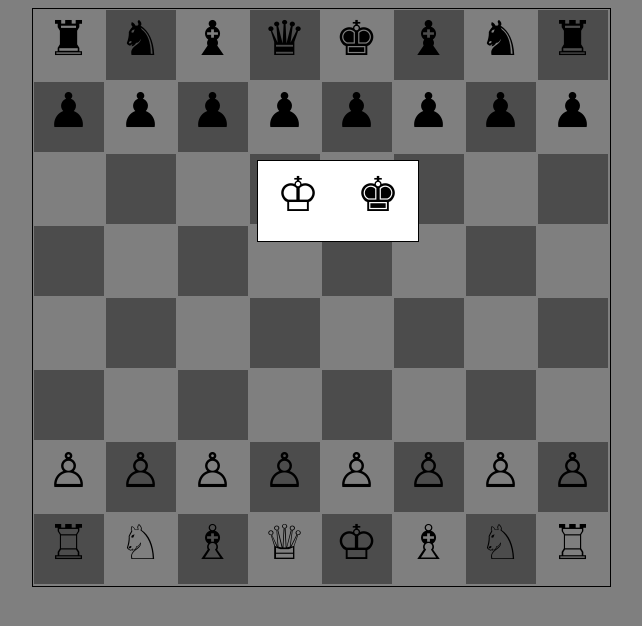
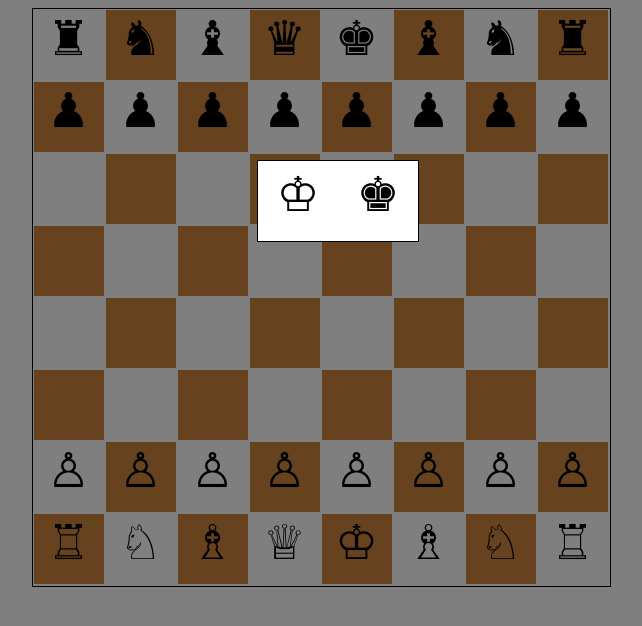
Before and after one commit to Esdrash123/XadrezLpw, a plain HTML site: page public_html/index.html in a window 1280 px wide. Shown: the whole page, without its empty margins (319-961 px from the left). Drawn offline with Linux system fonts and the light colour scheme.

Commit message:
mudancas

```diff
--- a/public_html/style.css
+++ b/public_html/style.css
@@ -9,15 +9,24 @@
 
 #tabuleiro div{width:70px; height:70px; float:left; margin:1px; font-size: 48px; text-align:center;}
 
-#t11, #t13, #t15, #t17, #t22, #t24, #t26, #t28, #t31, #t33, #t35, #t37, #t42, #t44, #t46, #t48, #t51, #t53, #t55, #t57, #t62, #t64, #t66, #t68, #t71, #t73, #t75, #t77, #t82, #t84, #t86, #t88{background-color:#FFF;}
+#t11, #t13, #t15, #t17, #t22, #t24, #t26, #t28, #t31, #t33, #t35, #t37, #t42, #t44, #t46, #t48, #t51, #t53, #t55, #t57, #t62, #t64, #t66, #t68, #t71, #t73, #t75, #t77, #t82, #t84, #t86, #t88
+{background-color:#FFF;}
 
-#t12, #t14, #t16, #t18, #t21, #t23, #t25, #t27, #t32, #t34, #t36, #t38, #t41, #t43, #t45, #t47, #t52, #t54, #t56, #t58, #t61, #t63, #t65, #t67, #t72, #t74, #t76, #t78, #t81, #t83, #t85, #t87{background-color:#999;}
+#t12, #t14, #t16, #t18, #t21, #t23, #t25, #t27, #t32, #t34, #t36, #t38, #t41, #t43, #t45, #t47, #t52, #t54, #t56, #t58, #t61, #t63, #t65, #t67, #t72, #t74, #t76, #t78, #t81, #t83, #t85, #t87
+{background-color:#CD853F;}
 
 
 div{ cursor:pointer;}
 
 
-#fundo{background:#000; position:fixed; width:100%; height:100%; z-index:999; top:0; left:0; opacity:0.50;-moz-opacity: 0.50;filter: alpha(opacity=50);}
-.escolhe{position:fixed;top:20%;left:40%;display:none;z-index:1000;background:#FFF;border:#000 solid 1px;}
+#fundo{background:#000;
+       position:fixed;
+       width:100%;
+       height:100%;
+       z-index:999;
+       top:0;
+       left:0;
+       opacity:0.50;
+       -moz-opacity: 0.50;filter: alpha(opacity=50);}.escolhe{position:fixed;top:20%;left:40%;display:none;z-index:1000;background:#FFF;border:#000 solid 1px;}
 .escolhe div{width:70px; height:70px; float:left; margin:1px; font-size: 48px; text-align:center; float:left; margin:5px;}
 #escolhecor-inicio{ display:block; left:45%;}
```
